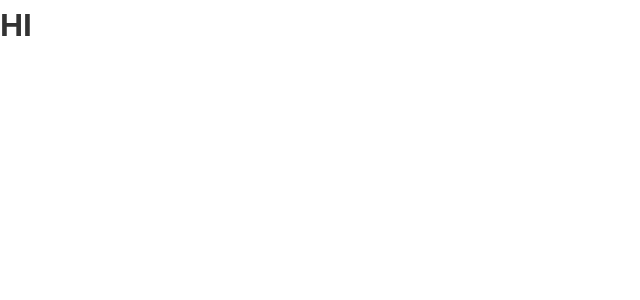
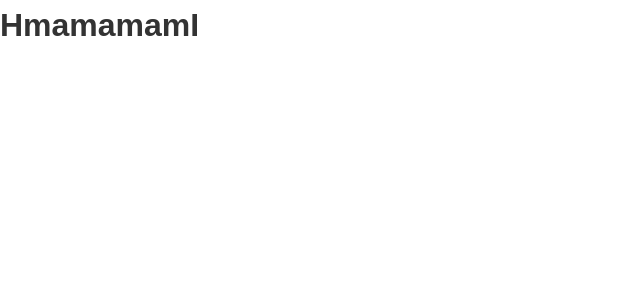
Before and after one commit to Charitie/DevConnector, a React (Create React App) app in the folder client/: page / in a window 1280 px wide. Shown: the top 300 px of the page, without its empty margins (0-640 px from the left). Built offline with nearby package versions, Linux system fonts and the light colour scheme.

Commit message:
UI implementation

```diff
--- a/client/src/App.js
+++ b/client/src/App.js
@@ -3,7 +3,7 @@ import './App.css';
 
 const App = () =>
   <Fragment>
-    <h1>HI</h1>
+    <h1>HmamamamI</h1>
   </Fragment>
 
 export default App;
```
